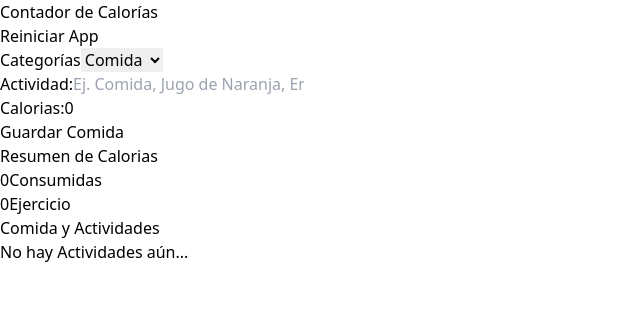
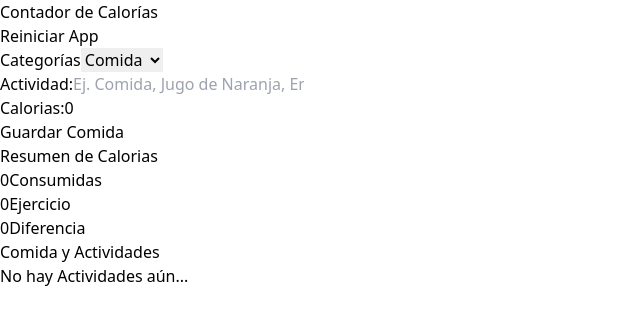
Before and after one commit to cilfonegabriel/calorie-tracker, a React (Vite) app: page / in a window 1280 px wide. Shown: the top 324 px of the page, without its empty margins (0-640 px from the left). Built offline with nearby package versions, Linux system fonts and the light colour scheme.

Commit message:
Show differences between calories consumed and burned

```diff
--- a/src/components/CalorieTracker.tsx
+++ b/src/components/CalorieTracker.tsx
@@ -10,6 +10,7 @@ export default function CalorieTracker({activities}: CalorieTrackerProps) {
 
     const caloriesConsumed = useMemo(() => activities.reduce((total, activity) => activity.category === 1 ? total + activity.calories : total, 0), [activities])
     const caloriesBurned = useMemo(() => activities.reduce((total, activity) => activity.category === 2 ? total + activity.calories : total, 0), [activities])
+    const netCalories = useMemo(() => caloriesConsumed - caloriesBurned, [ activities])
 
     return (
     <>
@@ -24,6 +25,11 @@ export default function CalorieTracker({activities}: CalorieTrackerProps) {
                 calories= {caloriesBurned}
                 text= {"Ejercicio"}
             />
+
+            <CalorieDisplay
+                calories= {netCalories}
+                text= {"Diferencia"}
+            />
         </div>
     </>
   )
```
